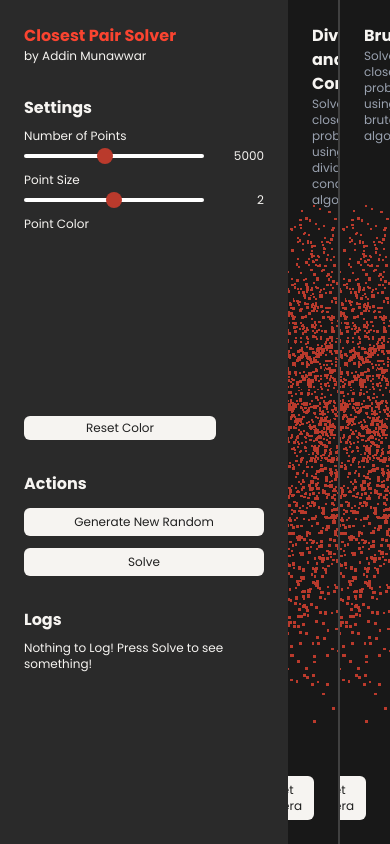
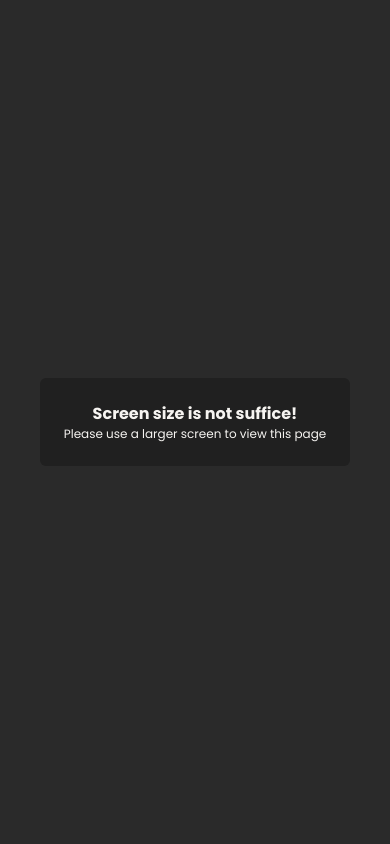
Before and after one commit to cadevue/closest-pair-frontend, a website built with Vite: page index.html in a window 390 px wide. Built offline with nearby package versions, Linux system fonts and the light colour scheme.

Commit message:
feat: gatekeep if device to small

```diff
--- a/index.html
+++ b/index.html
@@ -12,6 +12,16 @@
 
 <body>
     <div id="app" class="flex w-full h-screen">
+        <!-- Overlay (if screen size is not suffice)-->
+        <div id="overlay" class="fixed top-0 left-0 w-full h-full bg-dark-1 text-light z-50 hidden">
+            <div class="flex items-center justify-center w-full h-full">
+                <div class="bg-dark-2 text-light p-6 rounded-md">
+                    <h1 class="text-center">Screen size is not suffice!</h1>
+                    <p class="text-center">Please use a larger screen to view this page</p>
+                </div>
+            </div>
+        </div>
+
         <!-- Sidebar -->
         <div class="w-72 min-h-full bg-dark-1 text-light px-6 py-6 flex flex-col gap-8 overflow-y-scroll">
             <!-- Header -->
@@ -53,7 +63,7 @@
                 <h1>Actions</h1>
                 <button id="generatePoints"
                     class="bg-light text-dark-2 text-xs py-1.5 rounded-md cursor-pointer hover:bg-gray-300">
-                    Generate New Random
+                    Randomize Points
                 </button>
                 <button id="solve"
                     class="bg-light text-dark-2 text-xs py-1.5 rounded-md cursor-pointer hover:bg-gray-300">
--- a/src/main.ts
+++ b/src/main.ts
@@ -3,6 +3,21 @@ import { generateRandomPoints, Point, pointsToFloat32Array } from "./point";
 import 'vanilla-colorful';
 import Constants from "./const";
 import { createScatterPlotRenderer } from "./plot";
+
+/** Overlay */
+const overlay = document.getElementById("overlay") as HTMLElement;
+if (window.innerWidth < 960 || window.innerHeight < 320) {
+    overlay.classList.remove("hidden");
+}
+
+window.addEventListener('resize', () => {
+    if (window.innerWidth < 960 || window.innerHeight < 320) {
+        overlay.classList.remove("hidden");
+    } else {
+        overlay.classList.add("hidden");
+    }
+});
+
 
 /** Variables */
 let numOfPoints = Constants.INITIAL_NUM_OF_POINTS;
```
